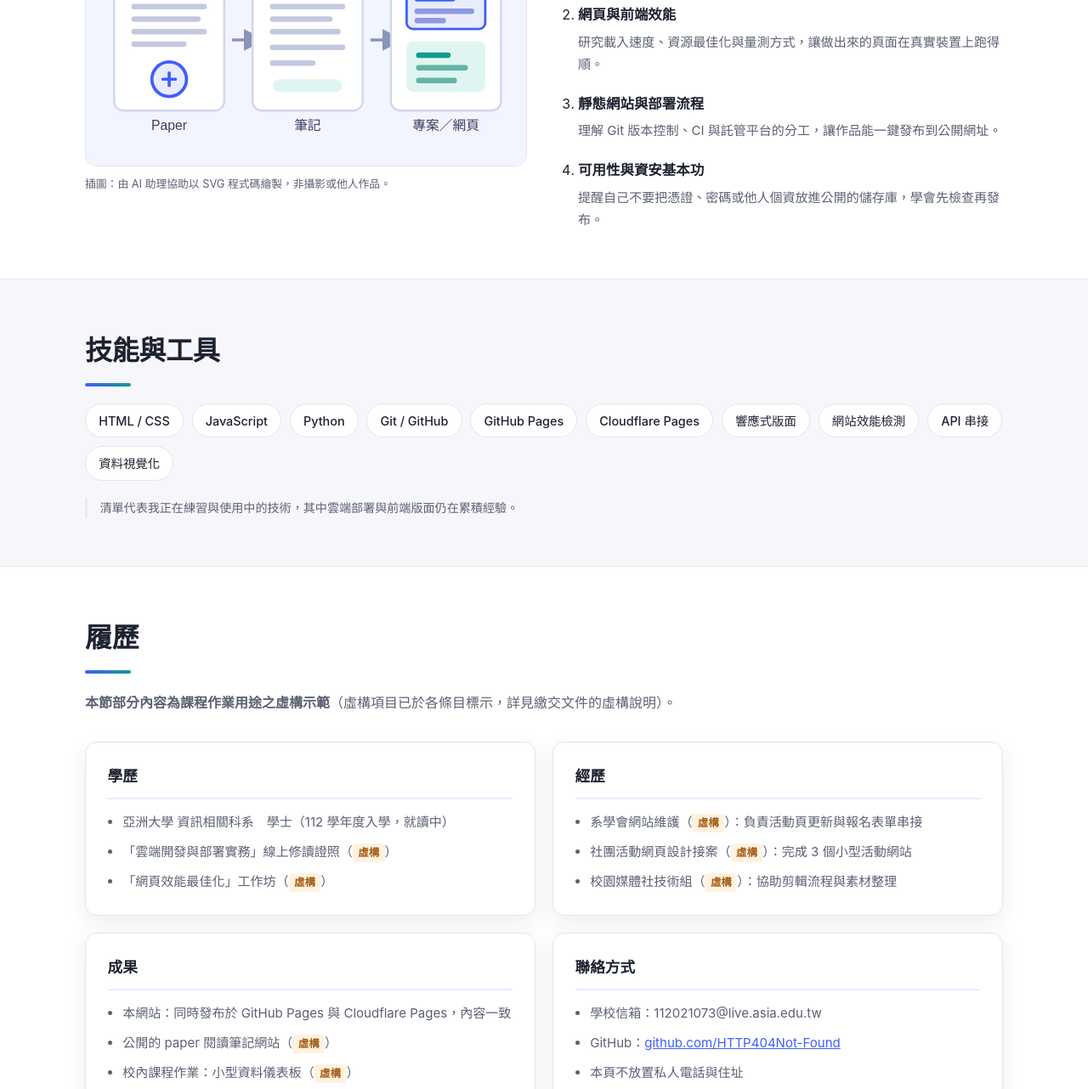
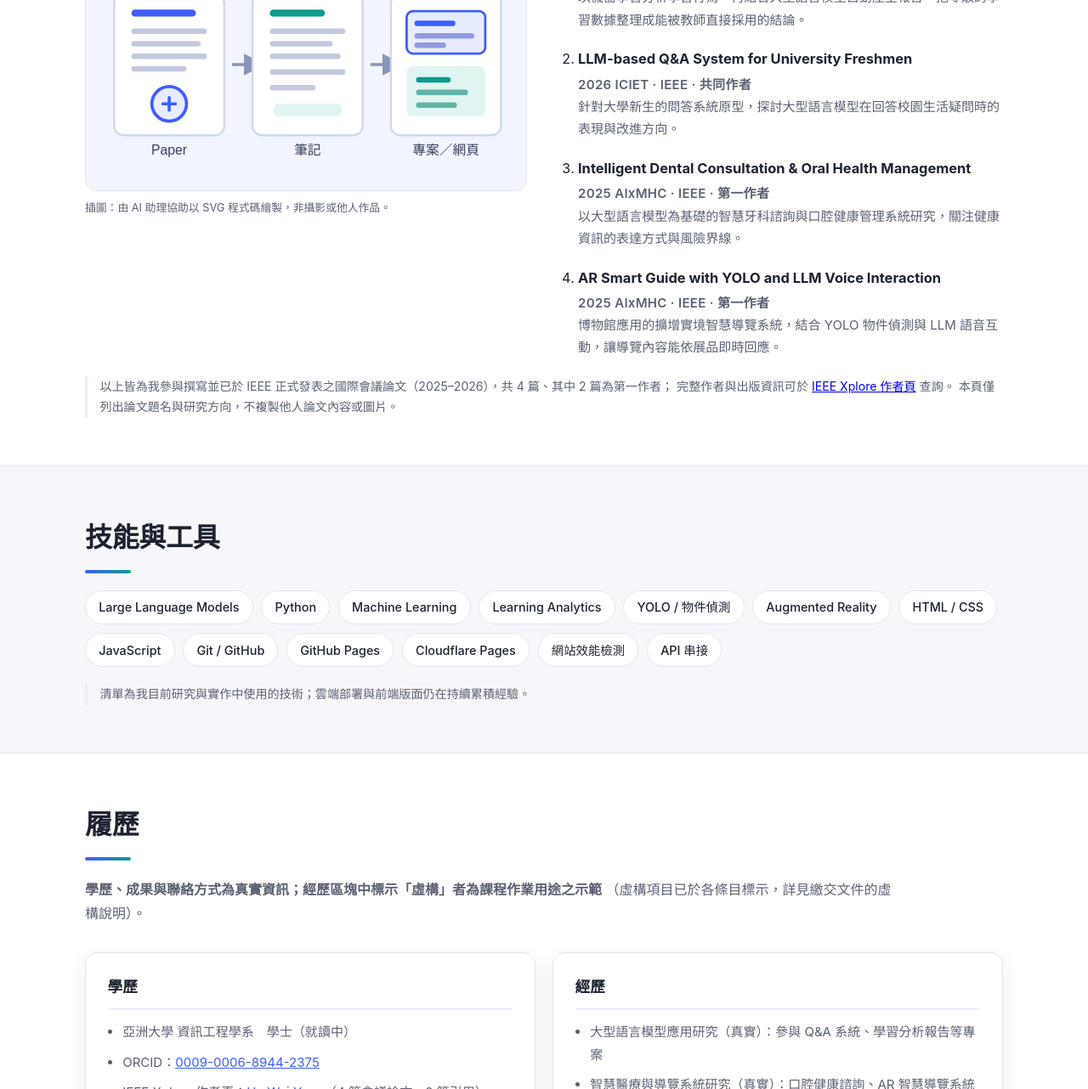
Before and after one commit to HTTP404Not-Found/HTTP404Not-Found.github.io, a plain HTML site: page index.html in a window 1280 px wide. Shown: the part 1518-2800 px from the top of the page at 85% size. Drawn offline with Linux system fonts and the light colour scheme.

Commit message:
feat: 改以本人 IEEE 論文更新自介與 paper 區塊

```diff
--- a/css/style.css
+++ b/css/style.css
@@ -286,8 +286,16 @@ figcaption {
 }
 
 .paper-list h3 {
-  margin: 0 0 0.3rem;
+  margin: 0 0 0.15rem;
   font-size: 1.03rem;
+}
+
+.paper-meta {
+  margin: 0 0 0.35rem;
+  font-size: 0.8rem;
+  color: var(--accent);
+  font-weight: 600;
+  letter-spacing: 0.02em;
 }
 
 .paper-list p {
--- a/index.html
+++ b/index.html
@@ -37,10 +37,10 @@
         <p class="identity">
           暱稱：<strong>yhw</strong>　·　匿名 ID：<strong>112021073</strong>
         </p>
-        <p class="tagline">我喜歡讀 paper，也喜歡把讀過的東西整理成看得懂的網頁。</p>
+        <p class="tagline">研究大型語言模型與智慧系統應用，也喜歡把成果公開在網路上。</p>
         <p class="hero-actions">
           <a class="btn" href="#about">認識我</a>
-          <a class="btn btn-ghost" href="#paper">看看我在讀什麼</a>
+          <a class="btn btn-ghost" href="#paper">看看我的 paper</a>
         </p>
       </div>
       <figure class="hero-figure">
@@ -60,7 +60,7 @@
           <span class="badge">學號（匿名 ID）：112021073</span>
         </p>
         <p class="intro">
-          我是 yhw，網路上的暱稱就叫 yhw，使用的匿名 ID 是 112021073。目前就讀於亞洲大學資訊相關科系，平常最常做的事情是讀 paper。我喜歡把一篇論文從摘要、方法一路讀到實驗結果，再用自己的話重寫一遍，藉此確認自己真的懂到哪一步；這個習慣讓我做起專案時，總是先找相關 paper 當起點，而不是憑直覺硬寫。閒暇時我會動手做小專案，例如把爬蟲蒐集來的資料整理成儀表板、把讀過的 paper 做成可公開瀏覽的筆記網站，也會研究前後端分離與雲端部署的流程，試著讓作品真的公開在網路上、被人看到。我對新技術保持好奇，也享受把複雜的東西整理成別人看得懂的樣子，目前正在加深前端撰寫與網站部署的實作能力。
+          我是 yhw，網路上的暱稱就叫 yhw，使用的匿名 ID 是 112021073。我目前就讀於亞洲大學資訊工程學系，研究方向集中在大型語言模型、學習分析與智慧系統的應用，已在 IEEE 國際會議發表 4 篇論文，其中 2 篇是第一作者。比起單純追逐新框架，我更喜歡從一個真實問題出發去理解方法：先讀 paper 找出前人做過什麼，再動手做出能運作的原型，最後把結果整理成可被他人檢驗的說明。這個習慣帶著我從口腔健康諮詢系統、博物館擴增實境導覽，一路做到新生問答與學習分析報告；我也樂於把研究之外的成果公開出來，例如把作品部署成公開網站，讓更多人能直接看見並使用。課餘時間我持續練習前後端與雲端部署，關注網站效能、資安與資訊可及性，希望做出讓人願意使用的產品，而不只是能跑的成果。
         </p>
         <p class="note">
           以上自介共 200 字以上（不含姓名與學號）。網站僅公開暱稱與匿名 ID，真實姓名與學號另見繳交文件。
@@ -100,23 +100,33 @@
 
         <ol class="paper-list">
           <li>
-            <h3>分散式系統與一致性</h3>
-            <p>關注在節點失效時，資料要怎麼保持可被信任的一致性，以及相關協定的取捨。</p>
+            <h3>Learning Analytics with LLM Report Generation</h3>
+            <p class="paper-meta">2026 ICIET · IEEE · 共同作者</p>
+            <p>以機器學習分析學習行為，再結合大型語言模型自動產生報告，把零散的學習數據整理成能被教師直接採用的結論。</p>
           </li>
           <li>
-            <h3>網頁與前端效能</h3>
-            <p>研究載入速度、資源最佳化與量測方式，讓做出來的頁面在真實裝置上跑得順。</p>
+            <h3>LLM-based Q&amp;A System for University Freshmen</h3>
+            <p class="paper-meta">2026 ICIET · IEEE · 共同作者</p>
+            <p>針對大學新生的問答系統原型，探討大型語言模型在回答校園生活疑問時的表現與改進方向。</p>
           </li>
           <li>
-            <h3>靜態網站與部署流程</h3>
-            <p>理解 Git 版本控制、CI 與託管平台的分工，讓作品能一鍵發布到公開網址。</p>
+            <h3>Intelligent Dental Consultation &amp; Oral Health Management</h3>
+            <p class="paper-meta">2025 AIxMHC · IEEE · 第一作者</p>
+            <p>以大型語言模型為基礎的智慧牙科諮詢與口腔健康管理系統研究，關注健康資訊的表達方式與風險界線。</p>
           </li>
           <li>
-            <h3>可用性與資安基本功</h3>
-            <p>提醒自己不要把憑證、密碼或他人個資放進公開的儲存庫，學會先檢查再發布。</p>
+            <h3>AR Smart Guide with YOLO and LLM Voice Interaction</h3>
+            <p class="paper-meta">2025 AIxMHC · IEEE · 第一作者</p>
+            <p>博物館應用的擴增實境智慧導覽系統，結合 YOLO 物件偵測與 LLM 語音互動，讓導覽內容能依展品即時回應。</p>
           </li>
         </ol>
       </div>
+
+      <p class="note">
+        以上皆為我參與撰寫並已於 IEEE 正式發表之國際會議論文（2025–2026），共 4 篇、其中 2 篇為第一作者；
+        完整作者與出版資訊可於 <a href="https://ieeexplore.ieee.org/author/308052091028854" target="_blank" rel="noopener">IEEE Xplore 作者頁</a> 查詢。
+        本頁僅列出論文題名與研究方向，不複製他人論文內容或圖片。
+      </p>
     </div>
   </section>
 
@@ -125,19 +135,22 @@
     <div class="wrap">
       <h2 class="section-title">技能與工具</h2>
       <ul class="tags">
+        <li>Large Language Models</li>
+        <li>Python</li>
+        <li>Machine Learning</li>
+        <li>Learning Analytics</li>
+        <li>YOLO / 物件偵測</li>
+        <li>Augmented Reality</li>
         <li>HTML / CSS</li>
         <li>JavaScript</li>
-        <li>Python</li>
         <li>Git / GitHub</li>
         <li>GitHub Pages</li>
         <li>Cloudflare Pages</li>
-        <li>響應式版面</li>
         <li>網站效能檢測</li>
         <li>API 串接</li>
-        <li>資料視覺化</li>
       </ul>
       <p class="note">
-        清單代表我正在練習與使用中的技術，其中雲端部署與前端版面仍在累積經驗。
+        清單為我目前研究與實作中使用的技術；雲端部署與前端版面仍在持續累積經驗。
       </p>
     </div>
   </section>
@@ -147,41 +160,44 @@
     <div class="wrap">
       <h2 class="section-title">履歷</h2>
       <p class="lead">
-        <strong>本節部分內容為課程作業用途之虛構示範</strong>（虛構項目已於各條目標示，詳見繳交文件的虛構說明）。
+        <strong>學歷、成果與聯絡方式為真實資訊；經歷區塊中標示「虛構」者為課程作業用途之示範</strong>
+        （虛構項目已於各條目標示，詳見繳交文件的虛構說明）。
       </p>
 
       <div class="resume-grid">
         <article class="card">
           <h3>學歷</h3>
           <ul>
-            <li>亞洲大學 資訊相關科系　學士（112 學年度入學，就讀中）</li>
-            <li>「雲端開發與部署實務」線上修讀證照（<span class="fictional">虛構</span>）</li>
-            <li>「網頁效能最佳化」工作坊（<span class="fictional">虛構</span>）</li>
+            <li>亞洲大學 資訊工程學系　學士（就讀中）</li>
+            <li>ORCID：<a href="https://orcid.org/0009-0006-8944-2375" target="_blank" rel="noopener">0009-0006-8944-2375</a></li>
+            <li>IEEE Xplore 作者頁：<a href="https://ieeexplore.ieee.org/author/308052091028854" target="_blank" rel="noopener">Ho Wai Yuen</a>（4 篇會議論文、2 篇引用）</li>
           </ul>
         </article>
 
         <article class="card">
           <h3>經歷</h3>
           <ul>
+            <li>大型語言模型應用研究（真實）：參與 Q&amp;A 系統、學習分析報告等專案</li>
+            <li>智慧醫療與導覽系統研究（真實）：口腔健康諮詢、AR 智慧導覽系統</li>
             <li>系學會網站維護（<span class="fictional">虛構</span>）：負責活動頁更新與報名表單串接</li>
             <li>社團活動網頁設計接案（<span class="fictional">虛構</span>）：完成 3 個小型活動網站</li>
-            <li>校園媒體社技術組（<span class="fictional">虛構</span>）：協助剪輯流程與素材整理</li>
           </ul>
         </article>
 
         <article class="card">
           <h3>成果</h3>
           <ul>
+            <li>IEEE 國際會議論文 4 篇（2025–2026），其中 2 篇為第一作者</li>
+            <li>研究方向：LLM、學習分析、YOLO 物件偵測、擴增實境、API 串接</li>
             <li>本網站：同時發布於 GitHub Pages 與 Cloudflare Pages，內容一致</li>
             <li>公開的 paper 閱讀筆記網站（<span class="fictional">虛構</span>）</li>
-            <li>校內課程作業：小型資料儀表板（<span class="fictional">虛構</span>）</li>
           </ul>
         </article>
 
         <article class="card">
           <h3>聯絡方式</h3>
           <ul>
-            <li>學校信箱：112021073@live.asia.edu.tw</li>
+            <li>信箱：yuenhowai20050213@gmail.com（IEEE Xplore 作者頁公開信箱）</li>
             <li>GitHub：<a href="https://github.com/HTTP404Not-Found" target="_blank" rel="noopener">github.com/HTTP404Not-Found</a></li>
             <li>本頁不放置私人電話與住址</li>
           </ul>
@@ -219,6 +235,7 @@
     <p class="footer-note">
       AI 使用揭露：本頁的版面結構、CSS 與文字內容由 AI 助理（Hermes）協助產生，並由本人自行修改與編修；
       頁面內插圖皆為以 SVG 程式碼繪製的示意圖，非攝影照片、非他人作品，亦非 AI 產生的寫實影像。
+      「我的 paper」區塊所列為本人參與撰寫並已發表之論文題名與研究方向。
     </p>
   </div>
 </footer>
```
Also changed, not shown: .wrangler/cache/pages.json (added), .wrangler/cache/wrangler-account.json (added).
